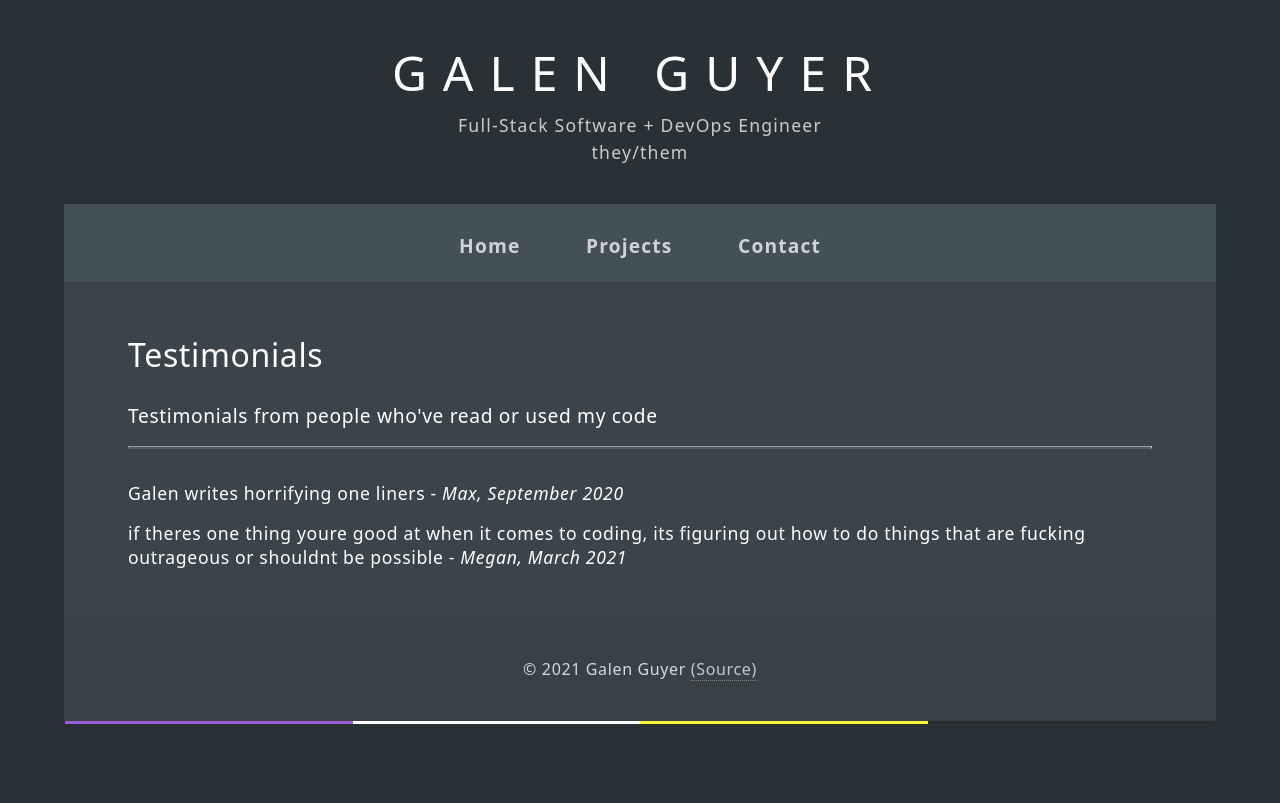
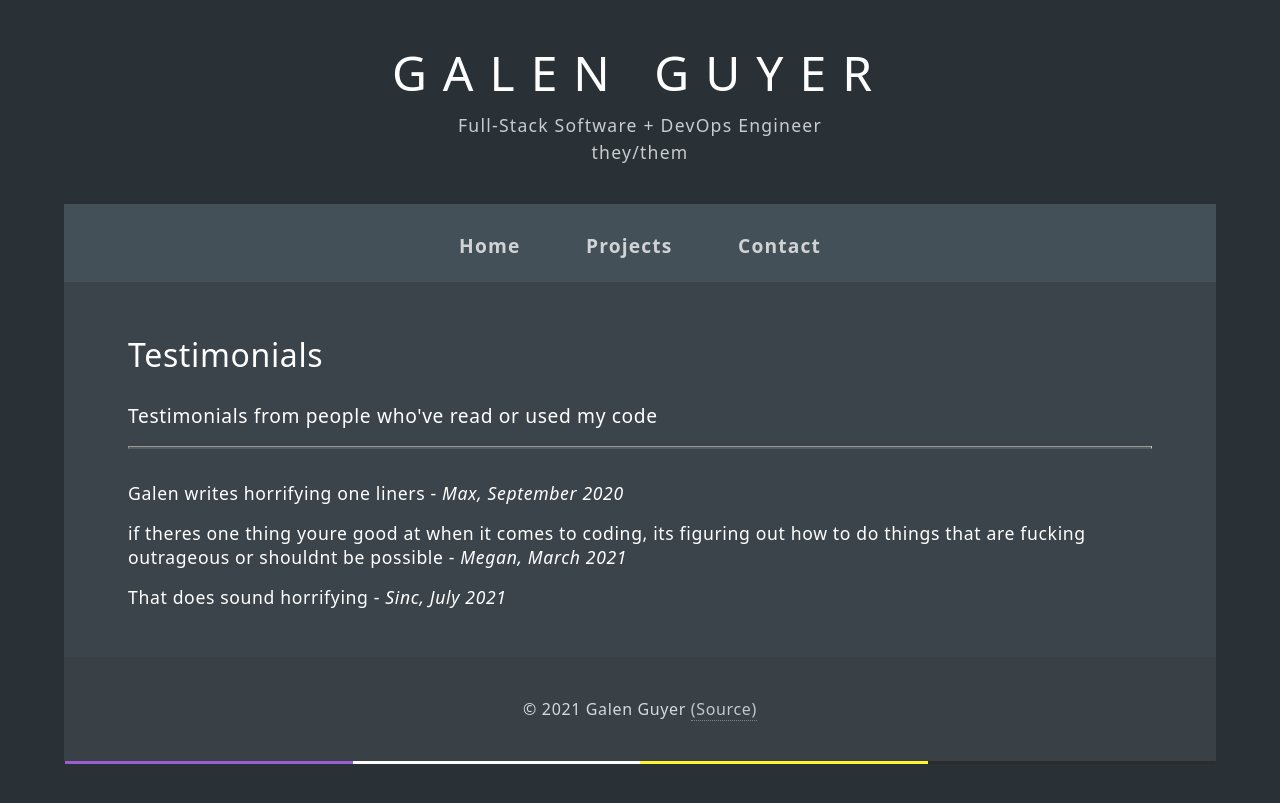
Before and after one commit to galenguyer/galenguyer.github.io, a Jekyll site: the page built from testimonials.html, in a window 1280 px wide. Shown: the top 803 px of the page. Built offline with Jekyll 4.4.1, drawn with Linux system fonts in a browser that asks for light colours.

Commit message:
add testimonial from sinc

```diff
--- a/testimonials.html
+++ b/testimonials.html
@@ -13,3 +13,4 @@ styles: ["main"]
 
 <p>Galen writes horrifying one liners - <i>Max, September 2020</i></p>
 <p>if theres one thing youre good at when it comes to coding, its figuring out how to do things that are fucking outrageous or shouldnt be possible - <i>Megan, March 2021</i></p>
+<p>That does sound horrifying - <i>Sinc, July 2021</i></p>
```
